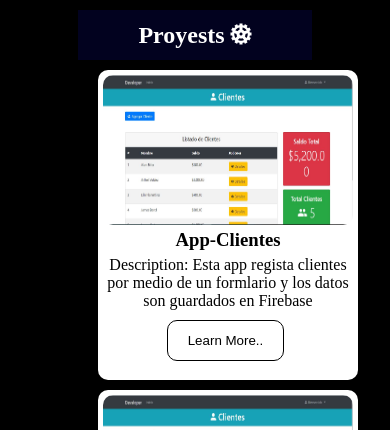
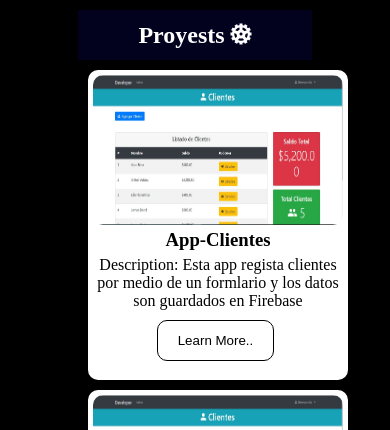
Before and after one commit to ElinFlorentino/Elin-Portfolio, an Angular app: page / in a window 390 px wide. Shown: the part 260-690 px from the top of the page. Built offline with nearby package versions, Linux system fonts and the light colour scheme.

Commit message:
responsive

```diff
--- a/src/app/pages/home/home.component.css
+++ b/src/app/pages/home/home.component.css
@@ -100,11 +100,10 @@ button:hover {
     position: absolute;
   }
   .card {
-    margin-left: 20px;
+    margin-left: 10px;
     padding: 5px 5px;
     margin-bottom: 10px;
     text-align: center;
-
   }
   .card-footer {
     display: flex;
```
Also changed, not shown: 3 other files (tests, documents, lock files or other folders).
